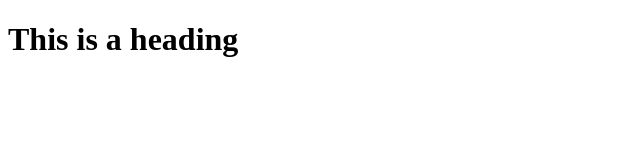
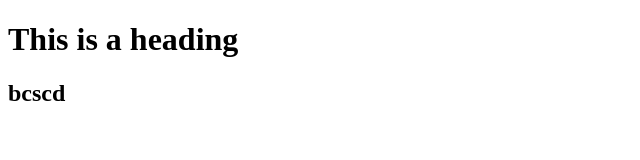
Before and after one commit to AKASH-tech822/git-test, a website: page index.html in a window 1280 px wide. Shown: the full height of the page, 0-640 px from the left. Drawn offline with Linux system fonts and the light colour scheme.

Commit message:
fourth commit

```diff
--- a/index.html
+++ b/index.html
@@ -2,5 +2,6 @@
 <head></head>
 <body>
     <h1>This is a heading</h1>
+    <h2>bcscd </h2>
 </body>
 </html>
```
Also changed, not shown: package.json (added, +24 -0 lines), 2 other files.
